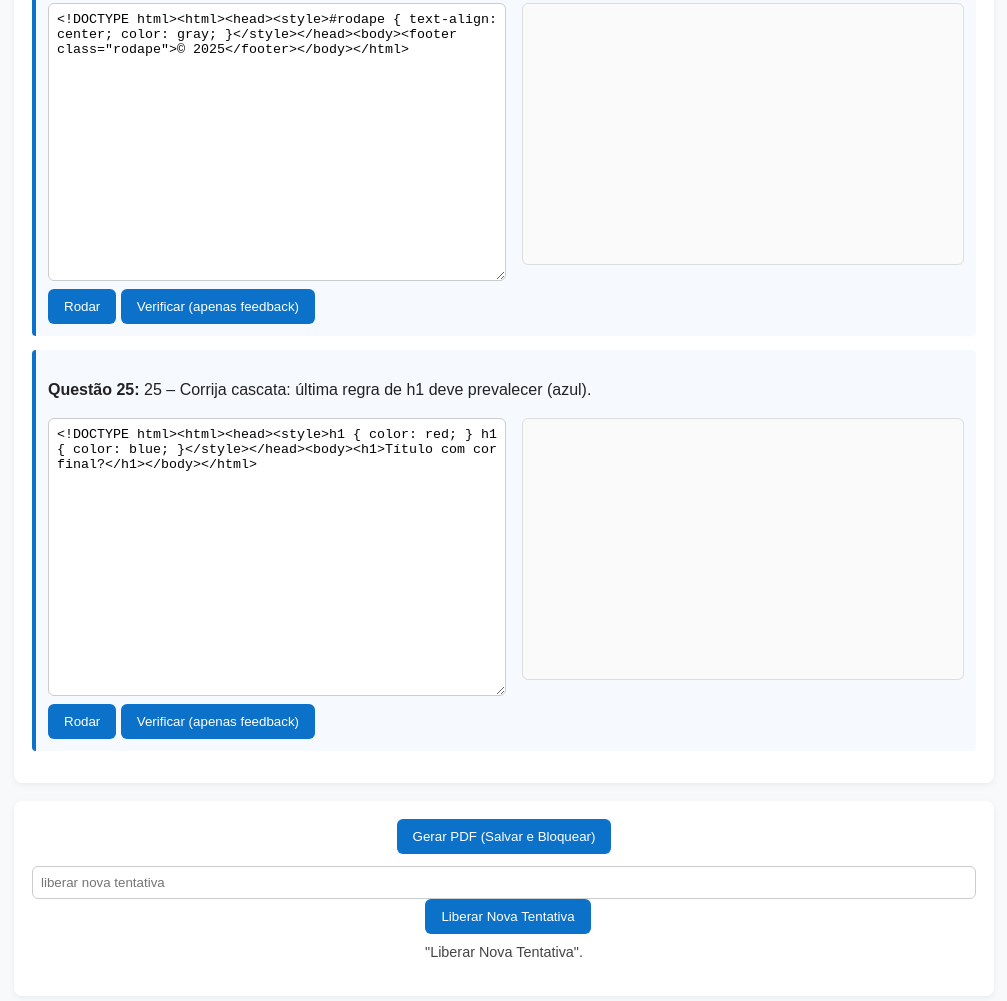
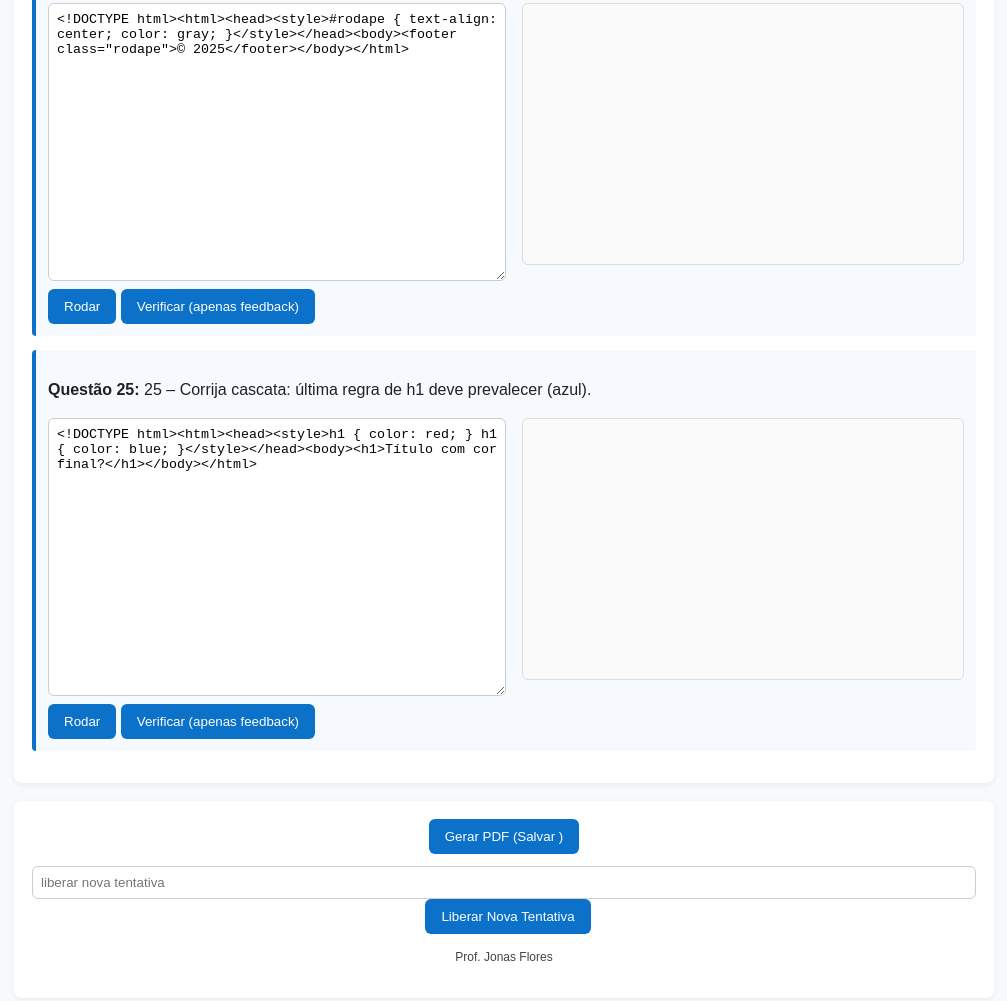
Before and after one commit to jonasvflores/ti, a plain HTML site: page fase2.html in a window 1280 px wide. Shown: the part 6471-7472 px from the top of the page, without its empty margins (136-1143 px from the left). Drawn offline with nearby package versions, Linux system fonts and the light colour scheme.

Commit message:
Update fase2.html

```diff
--- a/fase2.html
+++ b/fase2.html
@@ -218,12 +218,12 @@
   <div class="secao center">
     <p id="msgSemResposta" class="danger" style="display:none;">Por favor, responda a <strong>todas</strong> as questões antes de gerar o PDF.</p>
 
-    <button id="btnGerarPDF" class="btn">Gerar PDF (Salvar e Bloquear)</button>
+    <button id="btnGerarPDF" class="btn">Gerar PDF (Salvar )</button>
 
     <div style="margin-top:12px;">
       <input type="password" id="senhaLiberacao" placeholder="liberar nova tentativa" />
       <button id="btnLiberar" class="btn" style="margin-left:8px;">Liberar Nova Tentativa</button>
-      <p class="small" style="margin-top:8px;">"Liberar Nova Tentativa".</p>
+      <p class="small" style="margin-top:8px;"><sub>Prof. Jonas Flores</sub></p>
     </div>
   </div>
 
```
